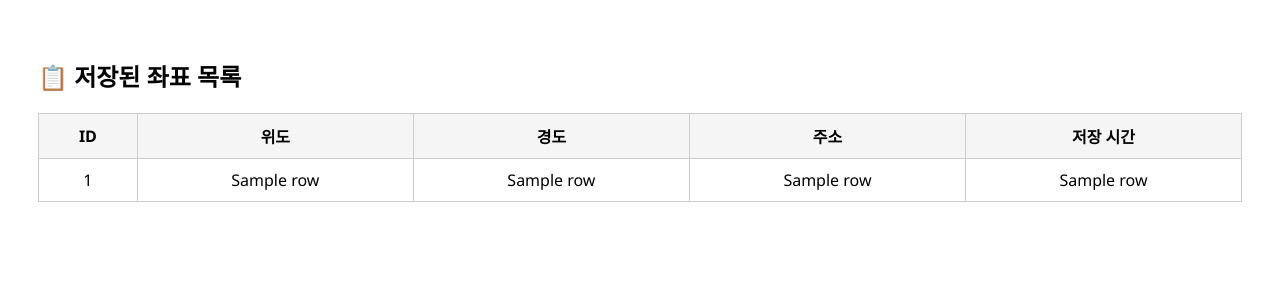
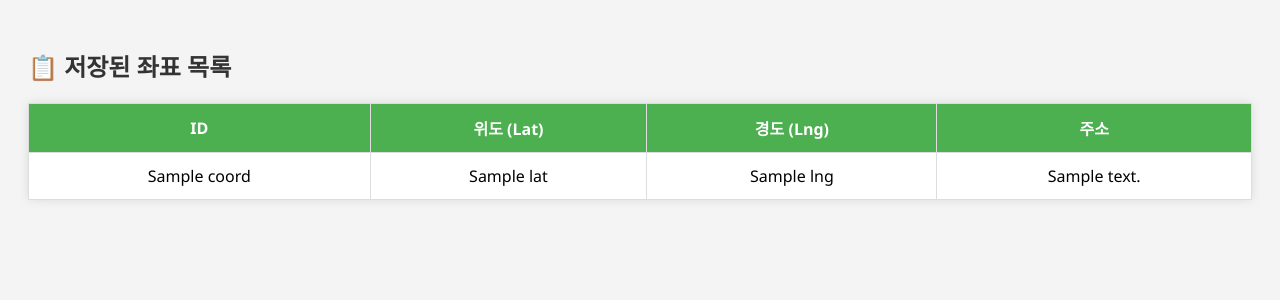
Before and after one commit to skysunm/ana_test2, a Flask app: template templates/table.html in a window 1280 px wide. Shown: the top 300 px of the page. Run offline with Flask 3, Linux system fonts and the light colour scheme; the template is opened without the code that fills it: most values are stand-ins (such as "Sample title", 1, 10 or a date in 2020).

Commit message:
📄 좌표 테이블 웹 출력 기능 추가

```diff
--- a/app.py
+++ b/app.py
@@ -1,21 +1,17 @@
-from flask import Flask, render_template, request, jsonify, send_file
+from flask import Flask, render_template, request, jsonify
 import pymysql
 import os
 
 app = Flask(__name__)
 
-# ✅ 한글 및 이모지 깨짐 방지 설정
-app.config['JSON_AS_ASCII'] = False
-app.json.ensure_ascii = False
-
-# ✅ MySQL DB 접속 설정
+# ✅ MySQL DB 설정
 db_config = {
-    'host': os.environ.get('MYSQL_HOST', 'metro.proxy.rlwy.net'),
+    'host': os.environ.get('MYSQL_HOST', 'containers-us-west-179.railway.app'),
     'user': os.environ.get('MYSQL_USER', 'root'),
-    'password': os.environ.get('MYSQL_PASSWORD', 'PjHVnNakvTZvDCYwcurlJxuvoJOLohAC'),
+    'password': os.environ.get('MYSQL_PASSWORD', 'your_password'),
     'database': os.environ.get('MYSQL_DATABASE', 'railway'),
-    'port': int(os.environ.get('MYSQL_PORT', 22720)),
-    'charset': 'utf8mb4'  # ✅ 문자 인코딩 설정 추가
+    'port': int(os.environ.get('MYSQL_PORT', 3306)),
+    'charset': 'utf8mb4'  # Unicode 오류 방지
 }
 
 def get_db_connection():
@@ -25,7 +21,6 @@ def get_db_connection():
 def home():
     return render_template("index.html")
 
-# ✅ 좌표 저장
 @app.route('/save_coords', methods=['POST'])
 def save_coords():
     data = request.get_json()
@@ -40,7 +35,6 @@ def save_coords():
     conn.close()
     return jsonify({'status': 'success'})
 
-# ✅ 좌표 목록 조회
 @app.route('/get_coords', methods=['GET'])
 def get_coords():
     conn = get_db_connection()
@@ -48,11 +42,9 @@ def get_coords():
     c.execute("SELECT lat, lng, address FROM coordinates")
     rows = c.fetchall()
     conn.close()
-
     result = [{'lat': r[0], 'lng': r[1], 'address': r[2]} for r in rows]
     return jsonify(result)
 
-# ✅ 좌표 삭제
 @app.route('/delete_coords', methods=['POST'])
 def delete_coords():
     data = request.get_json()
@@ -66,17 +58,15 @@ def delete_coords():
     conn.close()
     return jsonify({'status': 'deleted'})
 
-# ✅ 관리자용 전체 목록 조회
-@app.route('/admin/coords')
-def admin_coords():
+# ✅ 저장된 좌표를 웹 테이블로 출력
+@app.route('/table')
+def coords_table():
     conn = get_db_connection()
     c = conn.cursor()
-    c.execute("SELECT * FROM coordinates")
+    c.execute("SELECT id, lat, lng, address FROM coordinates")
     rows = c.fetchall()
     conn.close()
-
-    result = [{'id': r[0], 'lat': r[1], 'lng': r[2], 'address': r[3]} for r in rows]
-    return jsonify(result)
+    return render_template('table.html', coords=rows)
 
 if __name__ == '__main__':
     port = int(os.environ.get("PORT", 5000))
--- a/templates/table.html
+++ b/templates/table.html
@@ -4,22 +4,26 @@
   <meta charset="utf-8">
   <title>저장된 좌표 목록</title>
   <style>
-    body {
-      font-family: 'Segoe UI', sans-serif;
-      padding: 30px;
-    }
+    body { font-family: 'Segoe UI', sans-serif; background: #f4f4f4; padding: 20px; }
+    h2 { color: #333; }
     table {
       width: 100%;
       border-collapse: collapse;
       margin-top: 20px;
+      background: white;
+      box-shadow: 0 0 10px rgba(0,0,0,0.1);
     }
     th, td {
-      border: 1px solid #ccc;
-      padding: 10px;
+      border: 1px solid #ddd;
+      padding: 12px;
       text-align: center;
     }
     th {
-      background-color: #f5f5f5;
+      background-color: #4CAF50;
+      color: white;
+    }
+    tr:nth-child(even) {
+      background-color: #f9f9f9;
     }
   </style>
 </head>
@@ -29,20 +33,18 @@
     <thead>
       <tr>
         <th>ID</th>
-        <th>위도</th>
-        <th>경도</th>
+        <th>위도 (Lat)</th>
+        <th>경도 (Lng)</th>
         <th>주소</th>
-        <th>저장 시간</th>
       </tr>
     </thead>
     <tbody>
-      {% for row in rows %}
+      {% for id, lat, lng, address in coords %}
       <tr>
-        <td>{{ row[0] }}</td>
-        <td>{{ row[1] }}</td>
-        <td>{{ row[2] }}</td>
-        <td>{{ row[3] }}</td>
-        <td>{{ row[4] }}</td>
+        <td>{{ id }}</td>
+        <td>{{ lat }}</td>
+        <td>{{ lng }}</td>
+        <td>{{ address }}</td>
       </tr>
       {% endfor %}
     </tbody>
```
